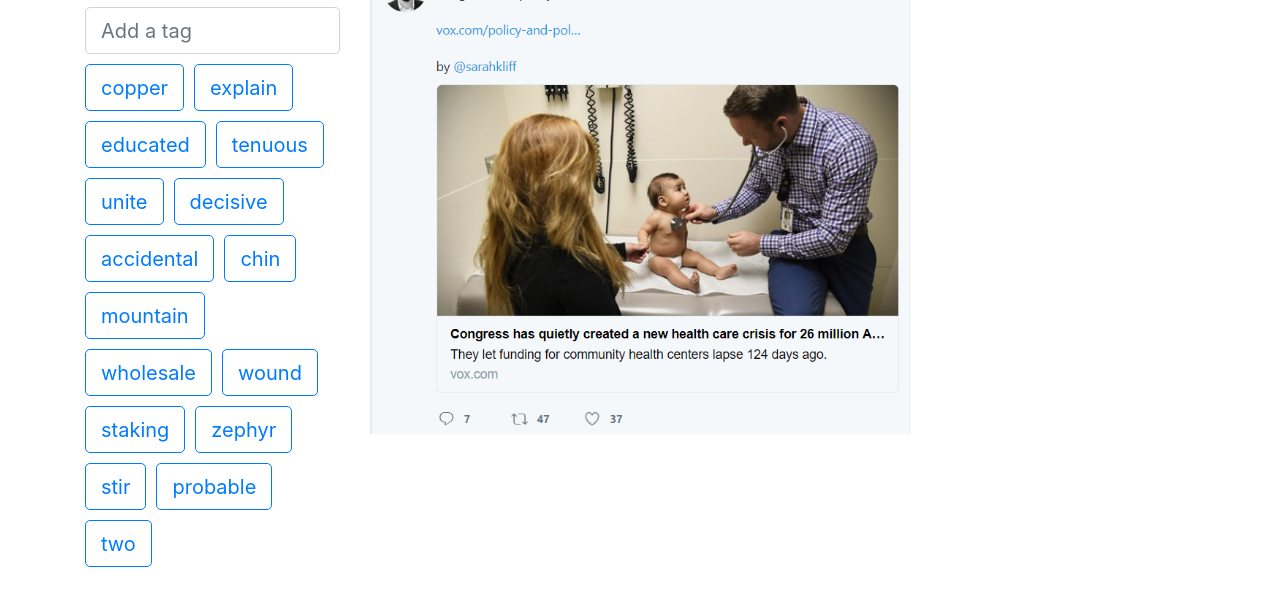
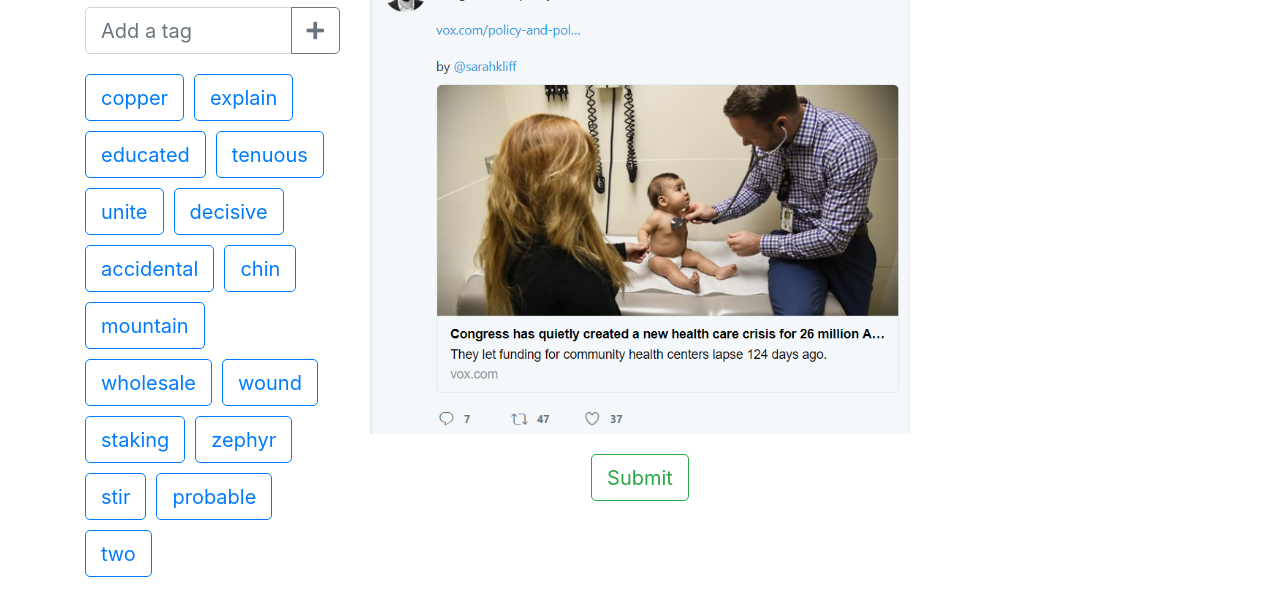
Before and after one commit to oudalab/speedlabeling, a plain HTML site: page multi_class.html in a window 1280 px wide. Shown: the part 190-800 px from the top of the page. Drawn offline with nearby package versions, Linux system fonts and the light colour scheme.

Commit message:
added textbox functionality, submit button

```diff
--- a/css/multi_class.css
+++ b/css/multi_class.css
@@ -34,16 +34,13 @@ ul.nav-list {
   margin-bottom: 10px;
 }
 .new-tag {
-  margin-bottom: 10px;
+  /*margin-bottom: 10px;*/
 }
-.x {
-  display: none;
-  margin-left: 5px;
+.submit-button {
+  margin: auto;
+  display: block;
+  margin-top: 20px;
 }
-.x:hover {
-  display: inherit;
+.add-button {
+
 }
-@keyframes swipe-left {
-    from {background-color: red;}
-    to {background-color: yellow;}
-}
--- a/js/multi_class.js
+++ b/js/multi_class.js
@@ -3,13 +3,8 @@ var recommended = ["copper", "explain", "educated", "tenuous", "unite", "decisiv
   "zephyr", "stir", "probable", "two"];
 var tagged = [];
 
-var hover = function(){
-  console.log("hi");
-  $(".tag").toggleClass("btn-outline-primary");
-  $(".tag").toggleClass("btn-outline-danger");
-};
-
-var refreshRecommended = function(recommended) {
+// updates the recommended classes
+var refreshRecommended = function() {
   var recContainer = $(".recommended");
   recContainer.empty();
   recommended.forEach(function(tag) {
@@ -18,22 +13,20 @@ var refreshRecommended = function(recommended) {
   });
 };
 
-var refreshTagged = function(tagged) {
+// updates the selected classes
+var refreshTagged = function() {
   var taggedContainer = $(".tagged");
   taggedContainer.empty();
   tagged.forEach(function(tag) {
-    taggedContainer.append('<button type="button" class="tag btn btn-outline-danger"\
-      onclick="untag(this.innerText)">' + tag + '<i class="x fa fa-times"></i></button>');
+    taggedContainer.append('<button type="button" class="tag remove-tag btn btn-outline-danger"\
+      onclick="untag(this.innerText)">' + tag + '</button>');
   });
-  // $(".tag").hover(
-  //   function(){
-  //     $(".tag").switchClass("btn-outline-primary","btn-outline-danger");
-  //   },
-  //  function(){
-  //   $(".tag").switchClass("btn-outline-danger","btn-outline-primary");
-  //  });
-  $(".tag").hover(hover, hover);
+};
 
+// updates the view based on the new data in the arrays
+var refresh = function() {
+  refreshRecommended();
+  refreshTagged();
 };
 
 var tag = function(text) {
@@ -45,8 +38,7 @@ var tag = function(text) {
   if (index > -1) {
     recommended.splice(index, 1);
   }
-  refreshRecommended(recommended);
-  refreshTagged(tagged);
+  refresh();
 };
 
 var untag = function(text) {
@@ -59,9 +51,36 @@ var untag = function(text) {
   if (index > -1) {
     tagged.splice(index, 1);
   }
-  refreshRecommended(recommended);
-  refreshTagged(tagged);
+  refresh();
 };
 
-refreshRecommended(recommended);
-refreshTagged(tagged);
+// adds input's val to the selected tags array
+var onAdd = function(){
+  tagged.push($(".new-tag").val());
+  $(".new-tag").val("");
+  refresh();
+};
+
+// bind an event to the input textbox
+$('.new-tag').on('keypress', function (e) {
+  if(e.which === 13) { // Enter key
+    // Disable textbox to prevent multiple submit
+    $(this).attr("disabled", "disabled");
+
+    // add to selected tags array
+    onAdd();
+
+    //Enable the textbox again if needed.
+    $(this).removeAttr("disabled");
+
+    // return focus to input
+    $(".new-tag").focus();
+  }
+});
+
+var submit = function() {
+  // TODO
+  alert("Submitting " + tagged)
+};
+
+refresh();
--- a/multi_class.html
+++ b/multi_class.html
@@ -21,12 +21,27 @@
   <div class="row">
     <div class="col my-left-col">
       <h3>Recommended</h3>
-      <input class="form-control new-tag" placeholder="Add a tag">
-      <div class="recommended" style="display: flex; flex-wrap: wrap;"></div>
+      <!-- <button type="button" class="add-button btn btn-outline-success">Add</button> -->
+
+      <div class="new-tag-group input-group mb-3">
+        <input type="text" class="form-control new-tag" placeholder="Add a tag">
+        <div class="input-group-append">
+          <button onclick="onAdd()" class="add-button btn btn-outline-secondary" type="button">
+            <i class="fa fa-plus"></i>
+          </button>
+        </div>
+      </div>
+
+      <div class="recommended"></div>
     </div>
     <div class="col-6 tweet-wrapper">
       <img class="img1" src="./images/tweet.png" width="100%" />
       <img class="img2" src="./images/tweet2.png" width="100%" style="display: none;" />
+      <button onclick="submit()"
+        type="button"
+        class="submit-button btn btn-outline-success">
+        Submit
+      </button>
     </div>
     <div class="col my-right-col">
       <h3>Selected</h3>
@@ -34,11 +49,6 @@
     </div>
 
   </div>
-  <!-- Tags -->
-  <!-- <h1 style="margin-top: 30px;">Recommended</h1>
-  <div class="recommended" style="display: flex; flex-wrap: wrap;"></div>
-  <h1>Tag</h1>
-  <div class="tagged"></div> -->
 </div>
 <script src="https://code.jquery.com/jquery-3.2.1.slim.min.js" integrity="sha384-KJ3o2DKtIkvYIK3UENzmM7KCkRr/rE9/Qpg6aAZGJwFDMVNA/GpGFF93hXpG5KkN" crossorigin="anonymous"></script>
 <script src="https://cdnjs.cloudflare.com/ajax/libs/popper.js/1.12.9/umd/popper.min.js" integrity="sha384-ApNbgh9B+Y1QKtv3Rn7W3mgPxhU9K/ScQsAP7hUibX39j7fakFPskvXusvfa0b4Q" crossorigin="anonymous"></script>
```
